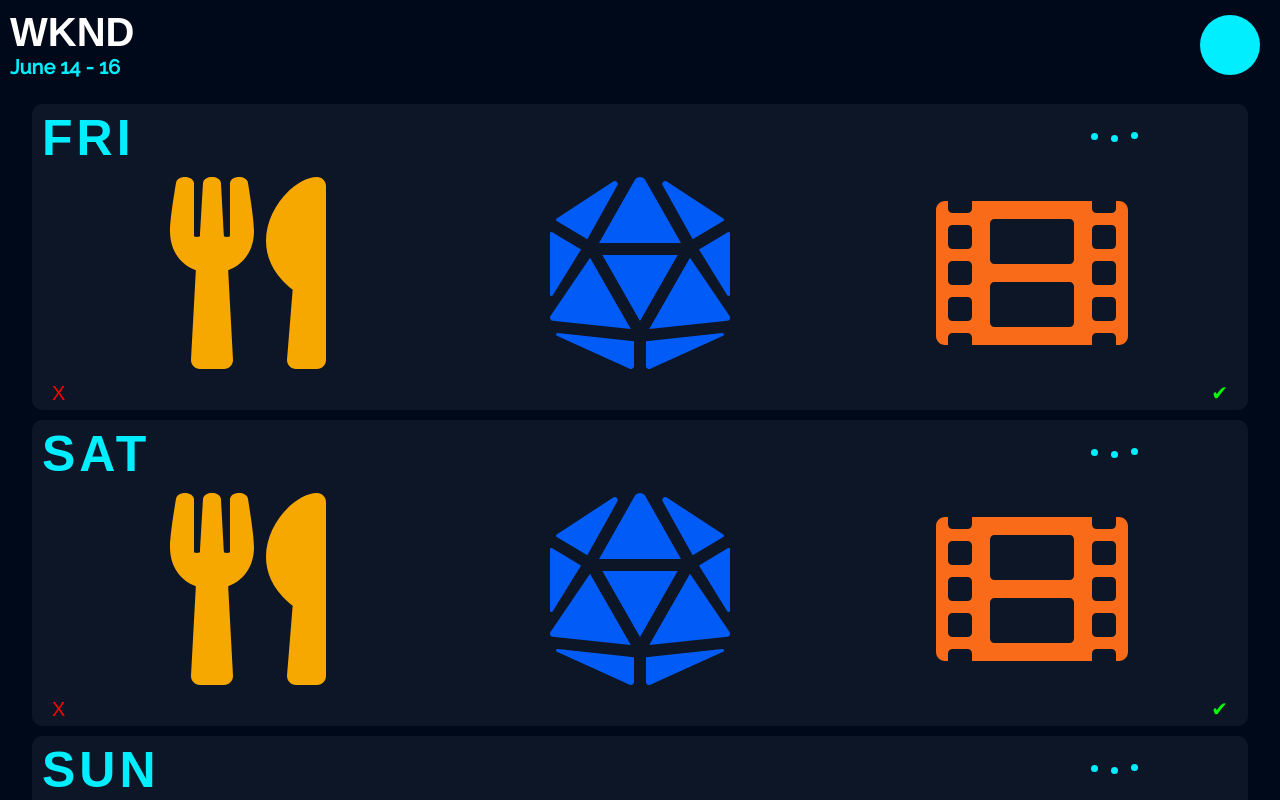
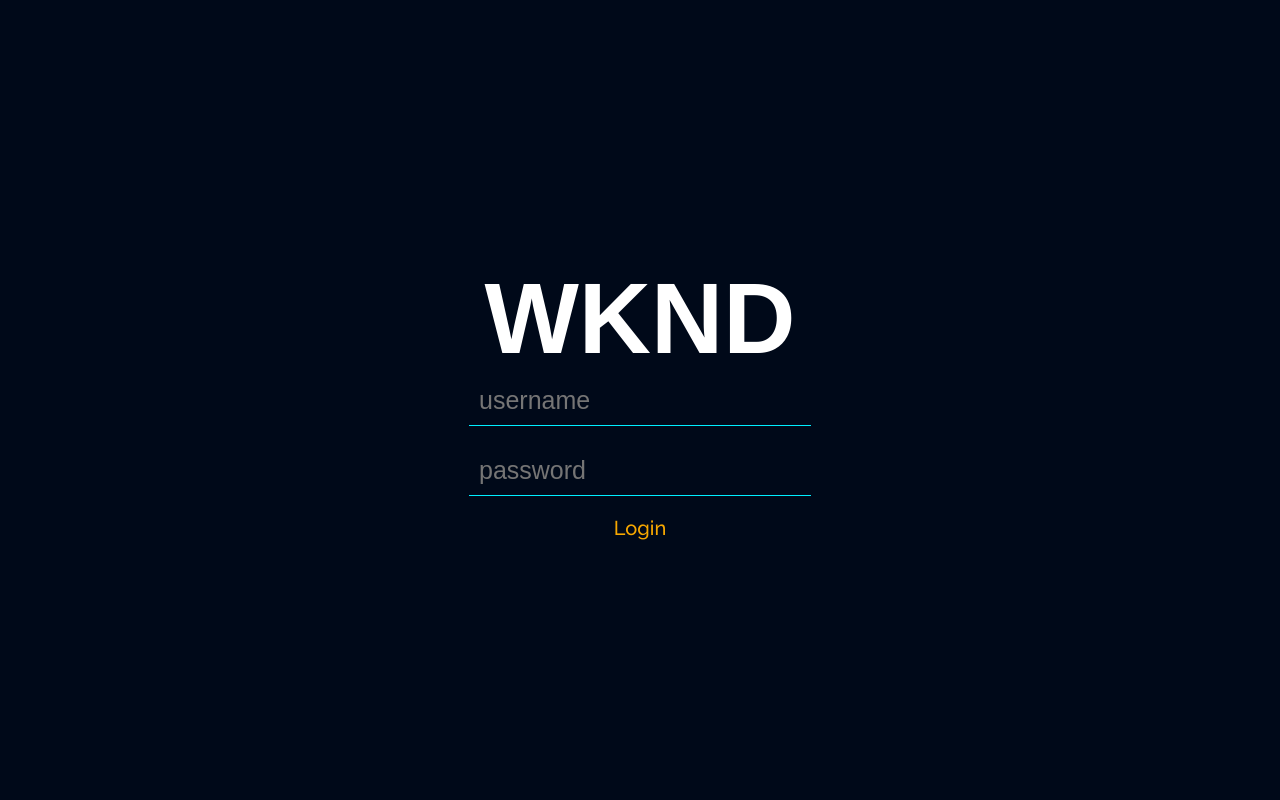
Before and after one commit to anewlens/WKND, a React (Create React App) app: page / in a window 1280 px wide. Shown: the top 800 px of the page. Built offline with nearby package versions, Linux system fonts and the light colour scheme; the HTML template or start-up script is replaced by a standard one; a web font is replaced by a local one.

Commit message:
+Added login form

```diff
--- a/src/App.js
+++ b/src/App.js
@@ -1,19 +1,31 @@
-import React from 'react';
+import React, { useState } from 'react';
 import Header from './Display/Header'
 import Card from './Display/Card'
+import Login from './Display/Login'
 
 function App() {
+  const [ user, setUser ] = useState(0)
+
+  const loginHandler = () => {
+    setUser(1)
+  }
+
+  if (!user) {
+    return (
+        <Login
+        loginHandler={loginHandler} />
+    )
+  } else if (user) {
       return (
         <div className="App">
           <Header />
           <Card day='FRI' />
           <Card day='SAT' />
           <Card day='SUN' />
-      <div className='spacing'>
+        </div>
+      )
 
-      </div>
-    </div>
-  );
+  }
 }
 
 export default App;
--- /dev/null
+++ b/src/Components/LoginForm.js
@@ -0,0 +1,36 @@
+import React, { useState } from 'react'
+
+const LoginForm = ({ loginHandler }) => {
+    const [ username, setUsername ] = useState('')
+    const [ password, setPassword ] = useState('')
+
+    const usernameHandler = e => {
+        setUsername(e.target.value)
+    }
+
+    const passwordHandler = e => {
+        setPassword(e.target.value)
+    }
+
+
+
+    return (
+        <form onSubmit={loginHandler} className='loginForm'>
+            <input
+                type='text'
+                className='loginInput'
+                placeholder='username'
+                value={username}
+                onChange={usernameHandler} />
+            <input
+                type='password'
+                className='loginInput'
+                placeholder='password'
+                value={password}
+                onChange={passwordHandler} />
+            <button className='loginButton'>Login</button>
+        </form>
+    )
+}
+
+export default LoginForm
--- a/src/Display/Header.js
+++ b/src/Display/Header.js
@@ -1,11 +1,15 @@
 import React from 'react'
 
 const Header = props => {
+    const dates = () => {
+        let today = new Date
+
+    }
     return (
         <header>
             <div className="headerText">
                 <h1 className="wkndTitle">WKND</h1>
-                <h4 className='dates'>June 14 - 16</h4>
+                <h4 className='dates'>{dates()}</h4>
             </div>
             <div className="profileImg">
 
--- /dev/null
+++ b/src/Display/Login.js
@@ -0,0 +1,14 @@
+import React from 'react'
+import LoginForm from '../Components/LoginForm'
+
+const Login = ({loginHandler}) => {
+    return (
+        <div className='login'>
+            <h1 className="loginTitle">WKND</h1>
+            <LoginForm
+            loginHandler={loginHandler}/>
+        </div>
+    )
+}
+
+export default Login
--- a/src/index.css
+++ b/src/index.css
@@ -1,5 +1,73 @@
 @import url('https://fonts.googleapis.com/css?family=Raleway:500|Lalezar:400&display=swap');
 @import url("https://use.typekit.net/nwr1tma.css");
+
+@keyframes loginTitle {
+  0% {
+    opacity: 0;
+  }
+
+  5% {
+    opacity: 1;
+  }
+
+  10% {
+    opacity: 0;
+  }
+
+  15% {
+    opacity: 1;
+  }
+
+  20% {
+    opacity: 0;
+  }
+
+  25% {
+    opacity: 1;
+  }
+
+  30% {
+    opacity: 0
+  }
+
+  35% {
+    opacity: 1;
+  }
+
+  40% {
+    opacity: 0;
+  }
+
+  45% {
+    opacity: 1;
+  }
+
+  50% {
+    opacity: 0;
+  }
+
+  60% {
+    opacity: 1;
+  }
+
+  70% {
+    opacity: 0;
+  }
+
+  85% {
+    opacity: 1;
+  }
+}
+
+@keyframes loginForm {
+  0% {
+    opacity: 0;
+  }
+
+  100% {
+    opacity: 100%;
+  }
+}
 
 @keyframes cardShuffleIn {
   0% {
@@ -86,6 +154,57 @@ html {
 
 body {
   background: #000919;
+}
+
+.login {
+  min-height: 100vh;
+  display: flex;
+  flex-direction: column;
+  align-items: center;
+  justify-content: center;
+}
+
+.loginCard {
+  display: flex;
+  flex-direction: column;
+  align-items: center;
+  justify-content: center;
+
+  width: 95vw;
+  height: 50vh;
+  margin: 0 1rem 1rem 1rem;
+
+  border-radius: 10px;
+  background: rgb(12, 22, 38);
+  animation: cardShuffleIn 1s cubic-bezier(0.075, 0.82, 0.165, 1) both;
+}
+
+.loginTitle {
+  font-family: 'bebas-neue', sans-serif;
+  font-size: 10rem;
+  word-spacing: 1px;
+  color: white;
+  animation: loginTitle 1s ease-in forwards;
+}
+
+.loginForm {
+  display: flex;
+  flex-direction: column;
+  animation: loginForm .25s ease-in 1s both;
+}
+
+.loginInput {
+  margin-bottom: 2rem;
+  padding: 1rem;
+  border: none;
+  border-bottom: .5px solid var(--cyan);
+  background: none;
+  font-size: 2.5rem;
+}
+
+.loginButton {
+  font-family: 'Raleway', sans-serif;
+  color: var(--yellow);
 }
 
 .App {
```
Lines whose indentation alone changed are shown as unchanged.
